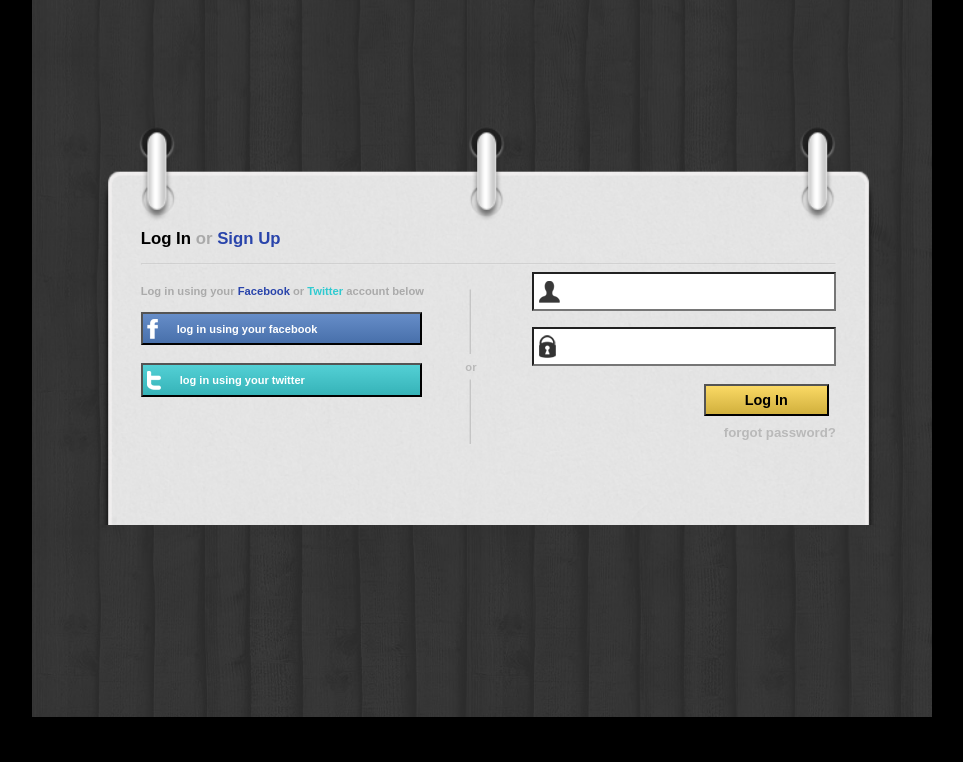
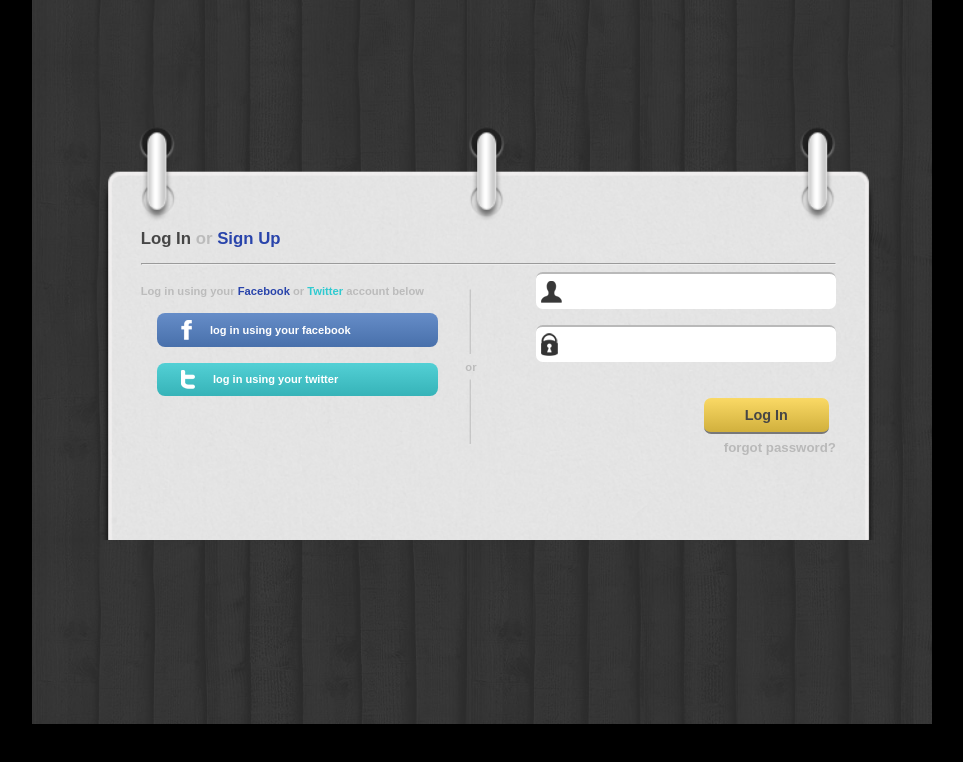
Before and after one commit to Psyh2409/logos_IT_hw7.1, a plain HTML site: page index.html in a window 1280 px wide. Shown: the whole page, without its empty margins (158-1121 px from the left). Drawn offline with Linux system fonts and the light colour scheme.

Commit message:
preStyle

```diff
--- a/index.html
+++ b/index.html
@@ -15,7 +15,7 @@
           <span class="trans"> or </span>
           <span class="blue"><a href="signUp.html" id="a">Sign Up</a></span>
         </h2>
-        <hr class="trans">
+        <hr class="hr">
       </header>
       <div class="contner">
       <div class="blocks left">
@@ -26,43 +26,42 @@
           <span class="twit">Twitter</span>
           <span class="trans"> account below </span>
         </h4>
-        <div class="button">
-          <button class="fb">
+        <div class="button fb">
+          <button class="radius fb">
             <img src="/images/fb-icon.png" alt="Facebook" />
             <h5 class="h5"> log in using your facebook</h5>
-
           </button>
         </div>
-        <br />
-        <div class="button">
-          <button class="tw">
+        <div class="button tw">
+          <button class="radius tw">
             <img src="/images/twitter-icon.png" alt="Twitter" />
             <h5 class="h5"> log in using your twitter</h5>
             </button>
         </div>
       </div>
       <div class="cont">
-        <span class="fl">FuckenLine</span>
-        <span class="or"><h4 class="txt">or</h4></span>
-        <span class="fl">FuckenLine</span>
+        <span class="fl trans">FuckenLine</span>
+        <span class="or trans"><h4 class="txt">or</h4></span>
+        <span class="fl trans">FuckenLine</span>
     </div>
       <div class="blocks right">
           <form  action="/smth.html" /*method="post"*/ class="frm">
             <p>
             <input type="text" name="login" id="login"
-            maxlength="25" class="text">
+            maxlength="25" class="radius text">
           </p>
             <p>
-            <input type="password" name="password" id="password" maxlength="12" class="pass">
+            <input type="password" name="password" id="password" maxlength="12" class="radius pass">
           </p>
-            <p class="pright">
-              <input type="submit" value="Log In" class="sbmt">
+          <br>
+              <input type="submit" value="Log In" class="radius sbmt">
+            <p>
               <a href="/forgot.html" id="a">
               <h5 class="frgt">
                 forgot password?
               </h5>
               </a>
-          </p>
+            </p>
           </form>
       </div>
     </div>
--- a/style.css
+++ b/style.css
@@ -8,7 +8,6 @@
 }
 .form{
     width: 55%;
-    /* height: %; */
     background: url("/images/form-bg.png") no-repeat;
     background-size: 100%;
     margin-top: 10%;
@@ -18,7 +17,7 @@
     padding-right: 3%;
     padding-bottom: 5%;
     font-family: Arial, Helvetica, sans-serif;
-    color: rfb(46,46,46);
+    color: #464646;
 }
 .head{
     font-size: 0.7rem;
@@ -40,7 +39,10 @@
     width: 45%;
     height: 100%;
 }
-
+.button{
+    border-radius: .5rem;
+    background: linear-gradient(to top, #668dc8, #4870ab);
+}
 .button button{
     width: 90%;
     height: 2.5em;
@@ -48,6 +50,8 @@
     display: flex;
     justify-content: left;
     align-items: center;
+    /* border-style: none; */
+    /* border-bottom: #464646;     */
 }
 .txt{
     font-size: .7em;
@@ -55,16 +59,23 @@
 .left button img{
     float: left;
     margin: 3%;
-    margin-left: -2px;
+    margin-left: 2px;
 }
 .h5{
     margin-left: 1em;
 }
 .fb{
-    background: linear-gradient(#668dc8, #4870ab);
+    margin: 1rem;
+    background: linear-gradient(to bottom, #668dc8, #4870ab);
+    /* border-style: none; */
+    border-top: 2px solid #4870ab;
+    /* border-color:  red; */
 }
 .tw{
-    background: linear-gradient(#53d0d5, #36b3b8);
+    margin: 1rem;
+    background: linear-gradient(to bottom, #53d0d5, #36b3b8);
+    border-style: none;
+    border-top: 2px solid #b9b9b9 !;
 }
 .cont{
     width: 5%;
@@ -76,7 +87,7 @@
 }
 span.fl{
     text-decoration: line-through;
-    text-decoration-color: #b9b9b9;
+    text-decoration-color: #464646;
     color: rgba(0, 0, 0, 0);
     letter-spacing: 0.3rem;
     padding: 5% 5%;
@@ -85,18 +96,22 @@ span.fl{
     transform: rotate(90deg);
 }
 span.or{
-    color: #b9b9b9;
+    color: #464646;
     padding: 20px;
 }
 .sbmt{
     background: linear-gradient(#fad965, #d1b03d);
+    color: #464646;
     width: 40%;
+    height: 2.5em;
     font-size: 0.9rem;
     font-weight: bold;
     padding: 2%;
     margin-right: 2.25%;
     margin-top: 0.1rem;
     margin-bottom: -5%;
+    border-style: none;
+    border-bottom: 2px solid #787878;
 }
 .right{
     margin-top: -2%;
@@ -105,19 +120,24 @@ span.or{
     text-align: end;
 }
 .text{
-    background: url("/images/user-icon.png") no-repeat left center;
+    background: url("/images/user-icon.png") #464646 no-repeat left center;
     background-color: #fff;
     background-position: 2%;
+    border-style: none;
+    border-top: 2px solid #b9b9b9;
 }
 .pass{
     background: url("/images/password-icon.png") no-repeat left center;
     background-color: #fff;
     background-position: 2%;
+    border-style: none;
+    border-top: 2px solid #b9b9b9;
 }
 .text, .pass {
     width: 90%;
     height: 1rem;
     padding: 3%;
+    margin-left: 0%;
 }
 .frgt{
     color: #b9b9b9;
@@ -130,3 +150,18 @@ span.or{
 .blue #a{
     color: #2944ab;
 }
+.radius{
+    border-radius: .5em;
+    /* border-style: none; */
+}
+.tw, .fb{
+    border-style: none;
+    /* border-color: #fff; */
+}
+/* .button .fb{
+    background: linear-gradient(to bottom, #668dc8, #4870ab);
+    margin-rig */
+}
+/* .button .sbmt{
+    align-self:flex-end;
+} */
```
